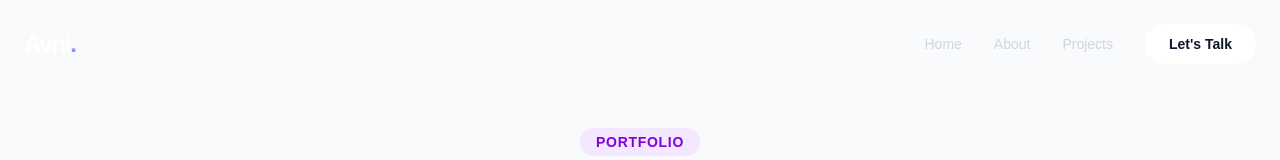
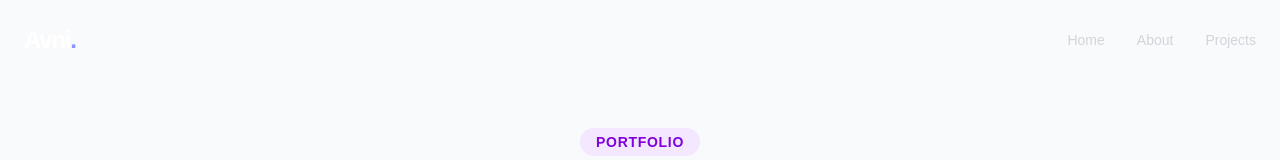
Before and after one commit to avnicnc/nextjs-learning, a Next.js app: page /projects in a window 1280 px wide. Shown: the top 160 px of the page. Built offline with nearby package versions, Linux system fonts and the light colour scheme.

Commit message:
navbar updated

```diff
--- a/src/components/Navbar.js
+++ b/src/components/Navbar.js
@@ -28,9 +28,7 @@ export default function Navbar() {
           <Link href="/" className="text-sm font-medium text-gray-300 hover:text-white transition-colors">Home</Link>
           <Link href="/about" className="text-sm font-medium text-gray-300 hover:text-white transition-colors">About</Link>
           <Link href="/projects" className="text-sm font-medium text-gray-300 hover:text-white transition-colors">Projects</Link>
-          <button className="px-6 py-2.5 bg-white text-gray-900 text-sm font-bold rounded-full hover:bg-gray-200 transition-all shadow-[0_0_15px_rgba(255,255,255,0.2)] hover:shadow-[0_0_25px_rgba(255,255,255,0.4)] transform hover:-translate-y-0.5">
-            Let's Talk
-          </button>
+
         </div>
 
         {/* Mobile Menu Icon */}
```
